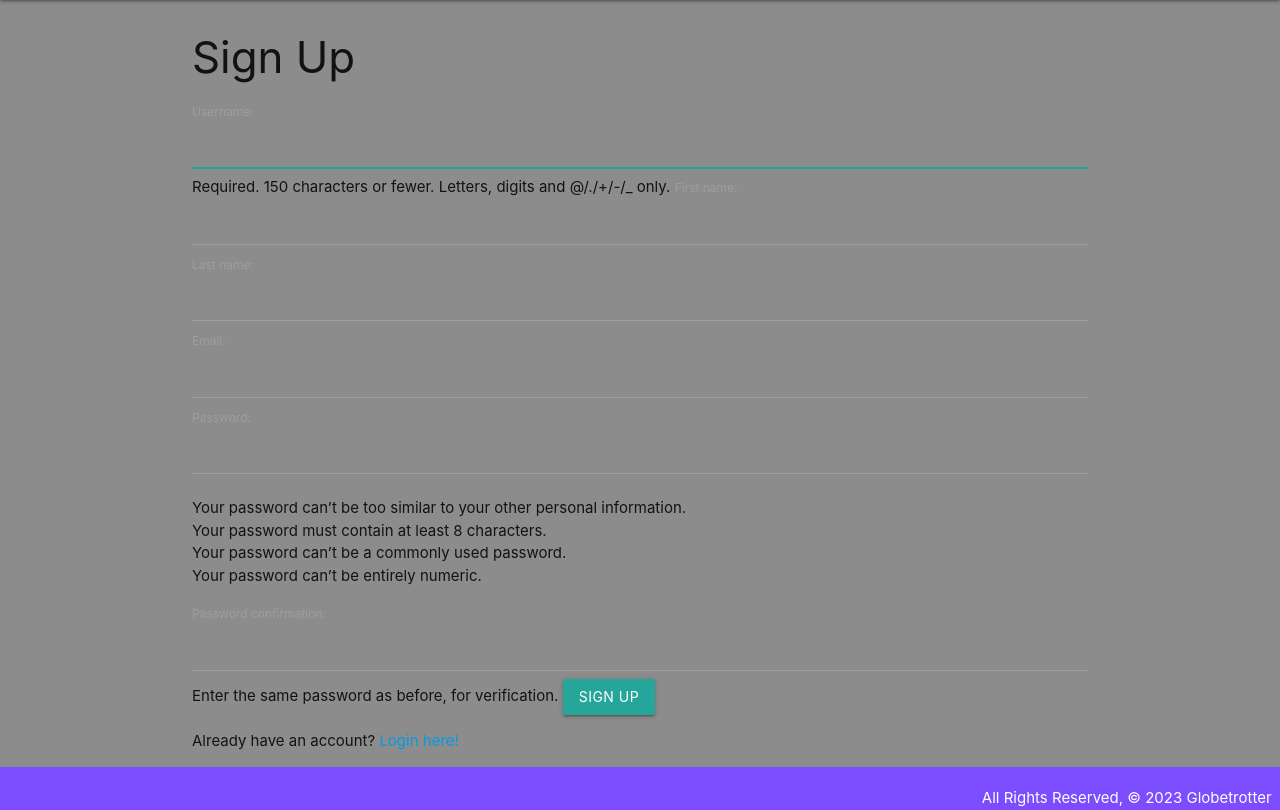
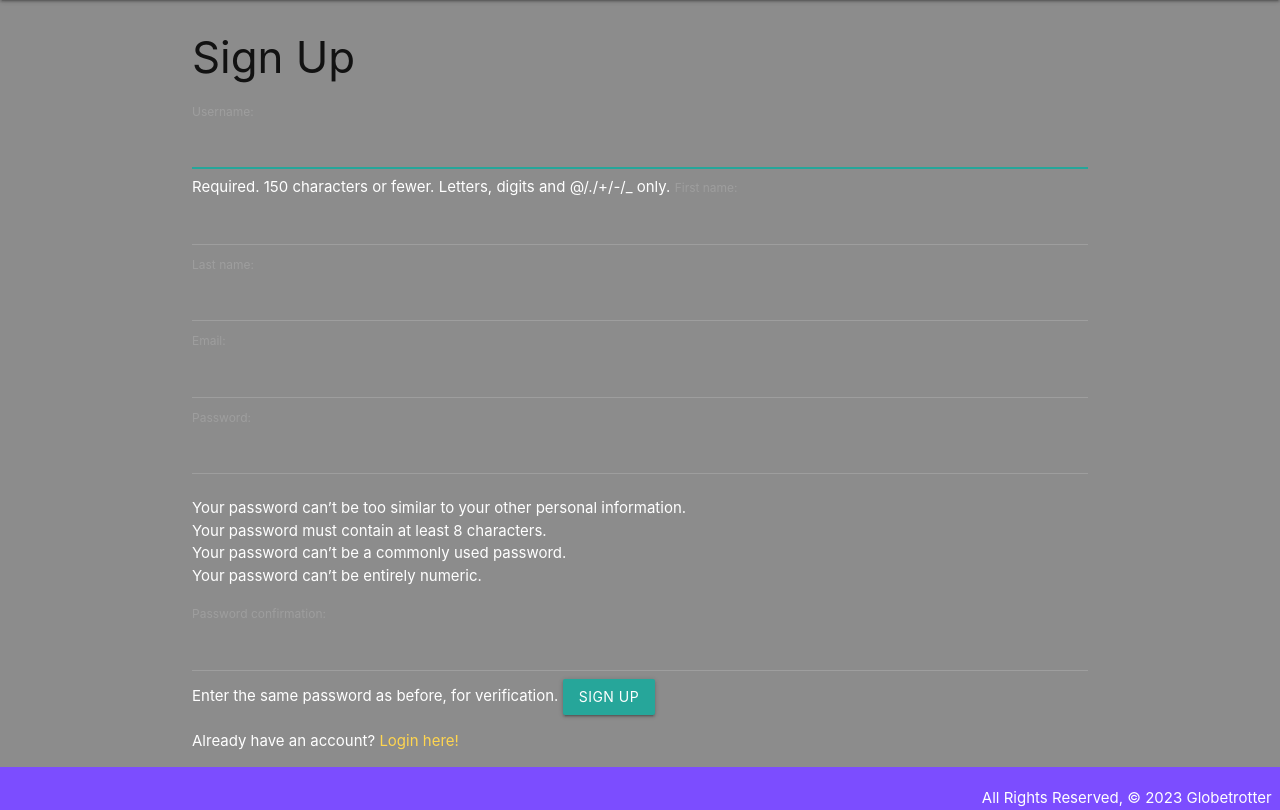
Before and after one commit to whuang214/Globetrotter, a Django app: page /signup/ in a window 1280 px wide. Shown: the part 100-910 px from the top of the page. Run offline with Django 3.2, Linux system fonts and the light colour scheme.

Commit message:
tried more css

```diff
--- a/main_app/static/css/style.css
+++ b/main_app/static/css/style.css
@@ -22,6 +22,14 @@ nav {
     height: 100px;
 }
 
+/* ul.nav {
+    text-align: center;
+} */
+
 h3 {
     margin-top: 70px;
 }
+
+form {
+    color: white;
+}
--- a/main_app/templates/auth/login_form.html
+++ b/main_app/templates/auth/login_form.html
@@ -9,6 +9,6 @@
     {% csrf_token %}
     {{ form.as_p }}
     <input type="submit" class="btn" value="Log In">
-    <p>Need to make an account? <a href="{% url 'signup' %}">Sign up here!</a></p>
+    <p>Need to make an account? <a class="amber-text text-lighten-2" href="{% url 'signup' %}">Sign up here!</a></p>
 </form>
 {% endblock %}
--- a/main_app/templates/auth/signup_form.html
+++ b/main_app/templates/auth/signup_form.html
@@ -8,7 +8,7 @@
   {% csrf_token %}
   {{ form.as_table }}
   <input type="submit" class="btn" value="Sign Up" />
-  <p>Already have an account? <a href="{% url 'login' %}">Login here!</a></p>
+  <p>Already have an account? <a class="amber-text text-lighten-2" href="{% url 'login' %}">Login here!</a></p>
 </form>
 <!-- prettier-ignore-end -->
 {% endblock %}
--- a/main_app/templates/base.html
+++ b/main_app/templates/base.html
@@ -24,12 +24,10 @@
         <div class="nav-wrapper deep-purple accent-2">
           <ul>
             <li>
-              <a href="{% url 'home' %}" class="center brand-logo"
-                >&nbsp;&nbsp; Globetrotter</a
-              >
+              <a href="{% url 'home' %}" class="center brand-logo">&nbsp;&nbsp; Globetrotter</a>
             </li>
           </ul>
-          <ul class="down">
+          <ul class="">
             <li><a href="{% url 'about' %}">About</a></li>
             {% if user.is_authenticated %}
             <li><a href="">Add Itinerary</a></li>
```
